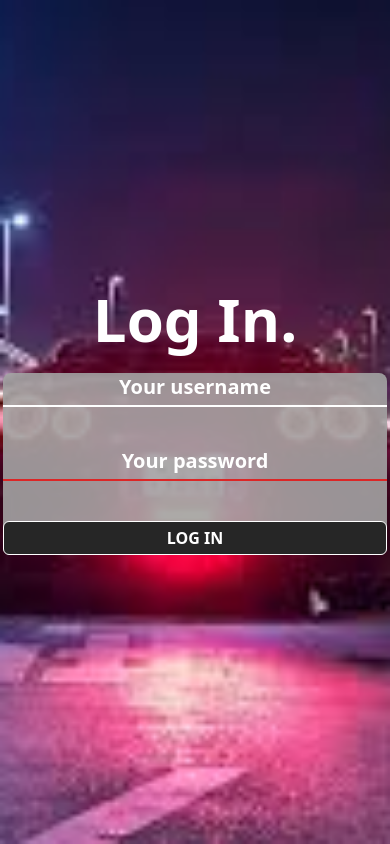
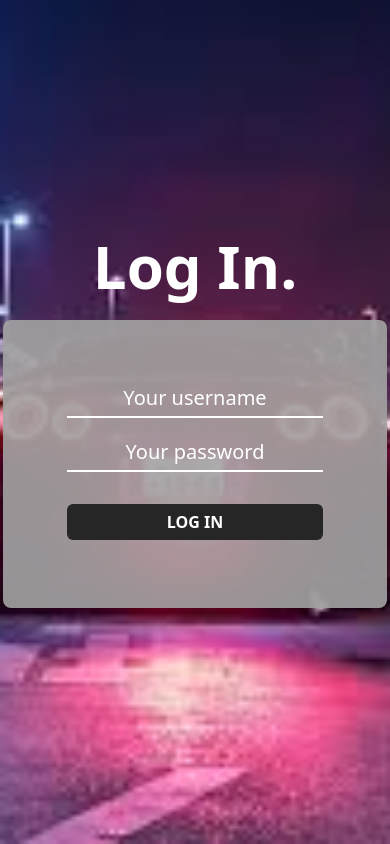
Before and after one commit to gian-tiqui/ims_assignment, a React (Vite) app: page /login in a window 390 px wide. Built offline with nearby package versions, Linux system fonts and the light colour scheme.

Commit message:
login done

```diff
--- a/src/routes/login/Login.tsx
+++ b/src/routes/login/Login.tsx
@@ -22,6 +22,7 @@ const Login = () => {
 
   const onSubmit = async (data: FormFields) => {
     setProcessing(true);
+    setErrMsg(null);
     try {
       const response = await axios.post(
         "https://cars.development.ims.cx/login",
@@ -57,41 +58,50 @@ const Login = () => {
       </Helmet>
       <div className="flex flex-col items-center gap-6">
         <h1 className="text-6xl font-bold text-white">Log In.</h1>
-        <div className="md:h-80 md:w-[550px] rounded-lg bg-neutral-400 bg-opacity-90 grid place-content-center">
+        <div className="h-72 w-96 pt-5 md:h-[370px] md:w-[570px] rounded-lg bg-neutral-400 bg-opacity-90 grid place-content-center">
           <form
-            className="flex flex-col items-center gap-10"
+            className="flex flex-col items-center gap-5 md:gap-9"
             onSubmit={handleSubmit(onSubmit)}
           >
             <input
               {...register("username", { required: "Username is required" })}
               type="text"
               placeholder="Your username"
-              className="w-full pb-1 text-xl font-semibold text-center text-white placeholder-white bg-transparent border-b-2 border-transparent focus:outline-none border-b-white"
+              className={`w-64 font-normal md:w-full pb-1 text-xl md:font-semibold text-center text-white placeholder-white bg-transparent border-b-2 border-transparent focus:outline-none ${
+                errors.username || errors.password || errMsg
+                  ? "border-b-red-500"
+                  : "border-b-white"
+              }`}
             />
 
             <input
               {...register("password", { required: "Password is required" })}
               type="password"
               placeholder="Your password"
-              className={`w-full pb-1 text-xl font-semibold text-center text-white placeholder-white bg-transparent border-b-2 border-transparent focus:outline-none ${
+              className={`w-64 font-normal md:w-full pb-1 text-xl md:font-semibold text-center text-white placeholder-white bg-transparent border-b-2 border-transparent focus:outline-none ${
                 errors.username || errors.password || errMsg
-                  ? "border-b-white"
-                  : "border-b-red-600"
+                  ? "border-b-red-500"
+                  : "border-b-white"
               }`}
             />
             <button
               type="submit"
-              className={`py-1 font-semibold text-white rounded-md w-96 border border-white ${
-                processing ? "bg-neutral-400" : "bg-neutral-800"
+              className={`w-64 py-1 font-semibold text-white rounded-md md:w-[420px] mt-3 h-9 ${
+                processing
+                  ? "bg-neutral-400 border border-white"
+                  : "bg-neutral-800"
               }`}
               disabled={processing}
             >
               {processing ? "PROCESSING..." : "LOG IN"}
             </button>
-            {(errors.username || errors.password) && (
-              <p className="text-red-600">Invalid input</p>
-            )}
-            {errMsg && <p className="text-red-600">{errMsg}</p>}
+            <section className="mt-1">
+              {errors.username || errors.password ? (
+                <p className="text-red-700">Invalid input</p>
+              ) : errMsg ? (
+                <p className="text-red-700">{errMsg}</p>
+              ) : null}
+            </section>
           </form>
         </div>
       </div>
```
